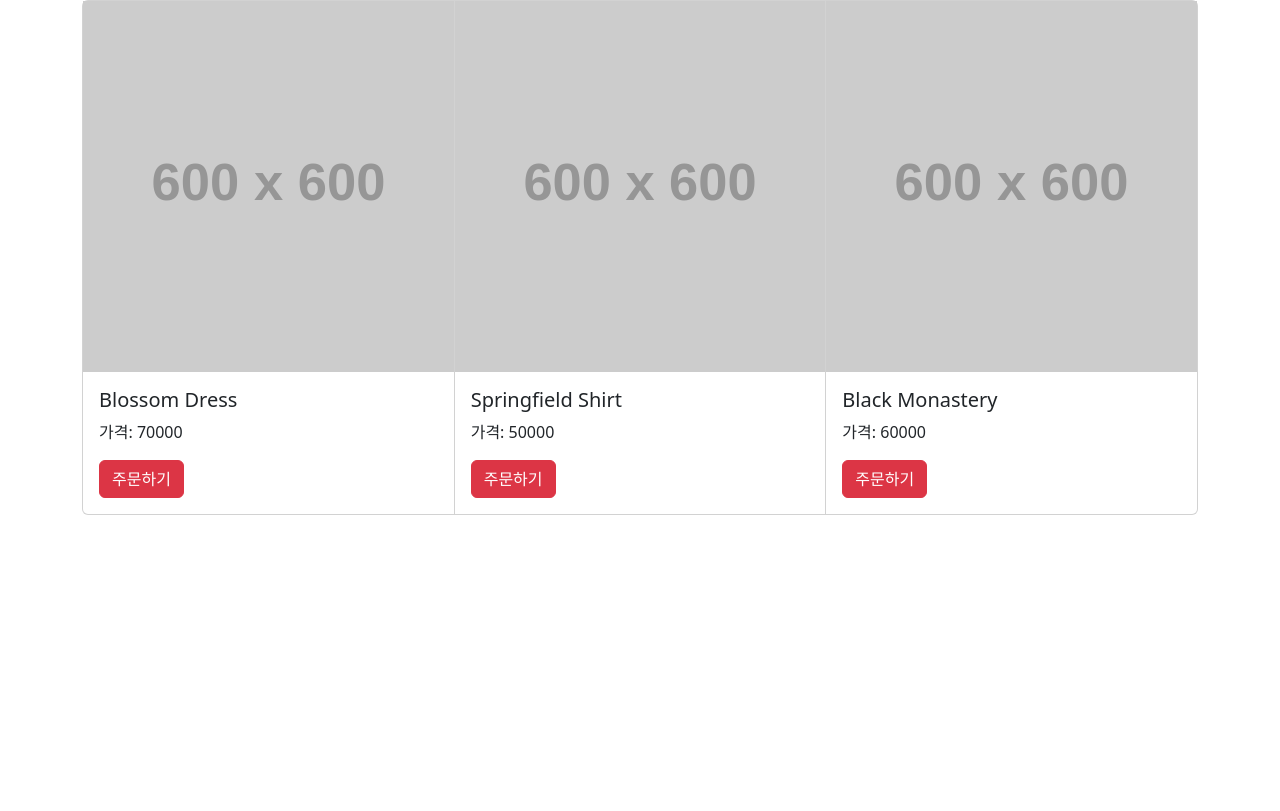
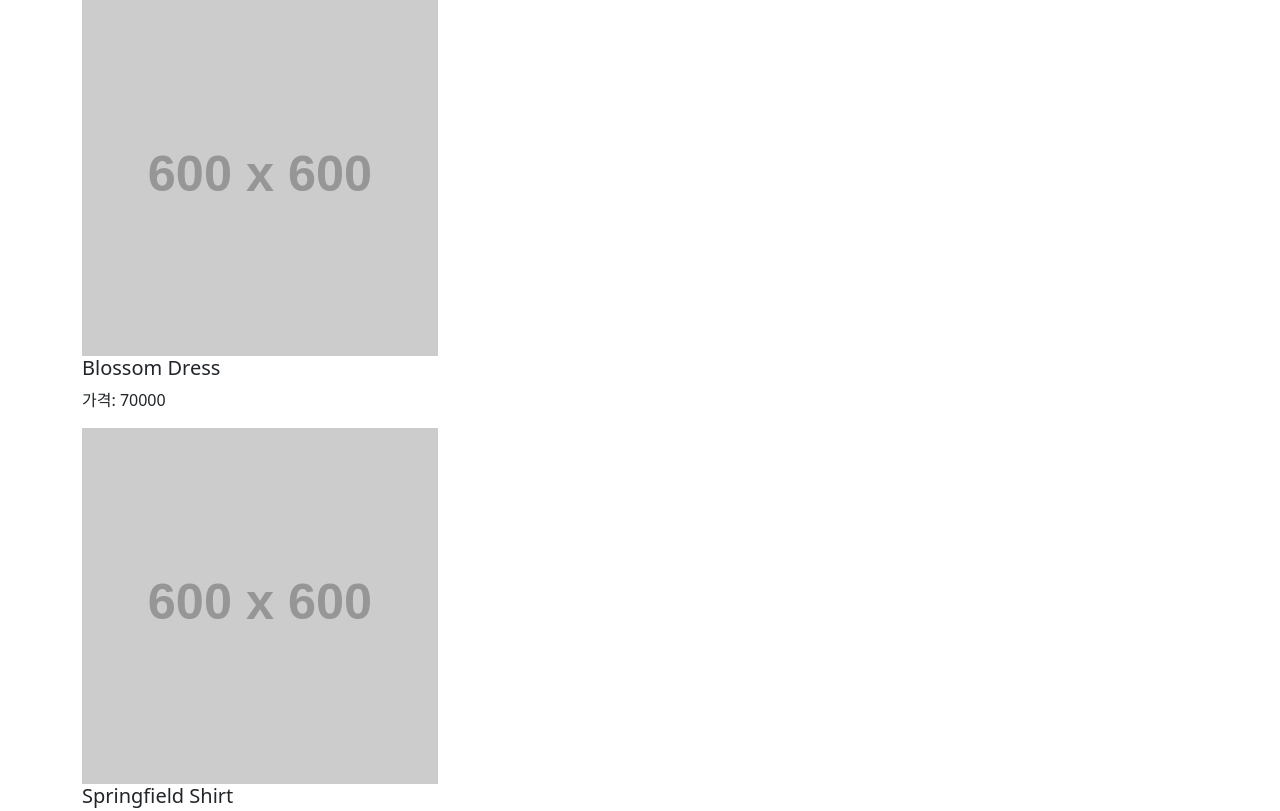
Before and after one commit to boandri/CodingAppleJS, a plain HTML site: page list.html in a window 1280 px wide. Shown: the top 811 px of the page. Drawn offline with nearby package versions, Linux system fonts and the light colour scheme; placeholder pictures from the web are drawn by us.

Commit message:
updated new card layout, new data-binding function

```diff
--- a/list.html
+++ b/list.html
@@ -13,7 +13,8 @@
         <script src="https://cdn.jsdelivr.net/npm/bootstrap@5.3.0-alpha1/dist/js/bootstrap.bundle.min.js" integrity="sha384-w76AqPfDkMBDXo30jS1Sgez6pr3x5MlQ1ZAGC+nuZB+EYdgRZgiwxhTBTkF7CXvN" crossorigin="anonymous"></script>
     </head>
     <body>
-        <div class="card-group container">
+        <!-- 기존 카드 html -->
+        <!-- <div class="card-group container">
             <div class="card">
               <img src="https://via.placeholder.com/600">
               <div class="card-body">
@@ -38,20 +39,75 @@
                 <button class="btn btn-danger">주문하기</button>
               </div>
             </div>
-          </div>
+        </div> -->
 
-          <script>
+
+
+        <!-- 새로운 card -->
+
+
+        <span class="cardLayout"></span>
+
+        <script>
+            //mock-data
             var products = [
               { id : 0, price : 70000, title : 'Blossom Dress' },
               { id : 1, price : 50000, title : 'Springfield Shirt' },
               { id : 2, price : 60000, title : 'Black Monastery' }
             ];
 
-            products.forEach(function(val, i){
-                $('.card-body h5').eq(i).html(products[i].title)
-                $('.card-body p').eq(i).html(`가격: ${products[i].price}`)
+            // 새로운 card 레이아웃 JS로 생성하기
+            for(var i = 0; i < 3; i++){
+                $('.cardLayout').append(`<div class="container">
+                <div class="row">
+                    <div class="col-sm-4">
+                        <img src="https://via.placeholder.com/600" class="w-100">
+                        <h5>Card title</h5>
+                        <p>가격 : 70000</p>
+                    </div>
+                </div>`)
+            }
+
+            // 새로운 데이터 바인딩 function
+            products.forEach(function(data, i){
+                $('.col-sm-4 h5').eq(i).html(products[i].title);
+                $('.col-sm-4 p').eq(i).html(`가격: ${products[i].price}`);
             })
+        </script>
 
-          </script>
+        <script>
+            // 기존 데이터 바인딩 function
+            // products.forEach(function(val, i){
+            //     $('.card-body h5').eq(i).html(products[i].title)
+            //     $('.card-body p').eq(i).html(`가격: ${products[i].price}`)
+            // })
+        </script>
+
+
+        <script>
+            // ajax로 GET 요청하는법 - 1. jQuery 로
+                // $.get('https://codingapple1.github.io/price.json').done(function(data){
+                //     console.log(data.price);
+                // }).fail(function(){
+                //     console.log('ajax 요청 실패했을때 나옴')
+                // })
+
+
+            // ajax로 GET 요청하는법 - 2. 쌩JS로
+                // fetch('https://codingapple1.github.io/price.json')
+                //     .then(res => res.json()) // 원래는 데이터가 JSON형식의 string으로 오지만, object로 바꾸고싶기때문에 적어줌. 필요없으면 안적어도됨. (jQuery $.get()은 JSON => object로 자동변환해줌 )
+                //     .then(data => {
+                //         console.log(data)
+                //     }).catch(error => {
+                //         console.log('error')
+                //     })
+
+            // ajax로 POST요청하는법: 대충 이런식으로 param2에 보낼 데이터들을 넣어줌
+                // $.post('https://codingapple1.github.io/hello.txt', {name: 'seowoo'}).done(function(data){
+                //     console.log(data);
+                // })
+
+
+        </script>
     </body>
 </html>
```
